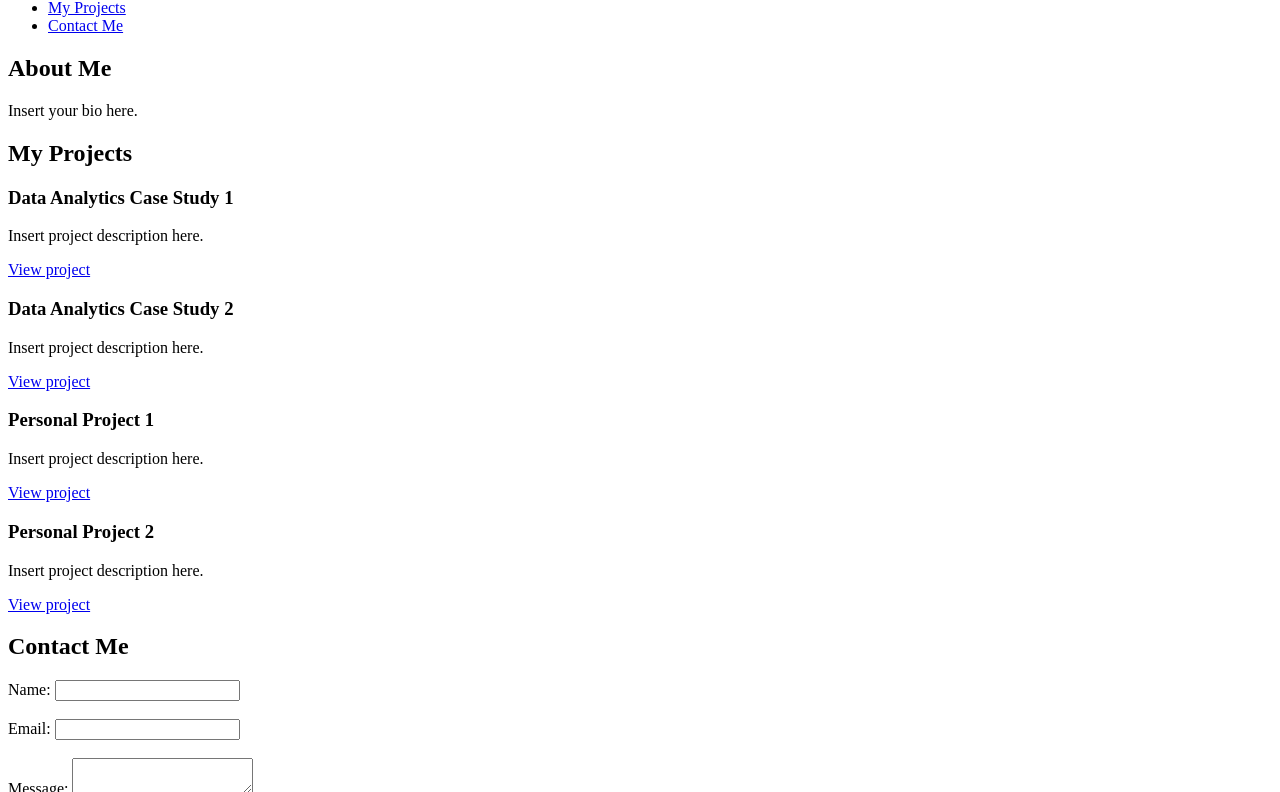
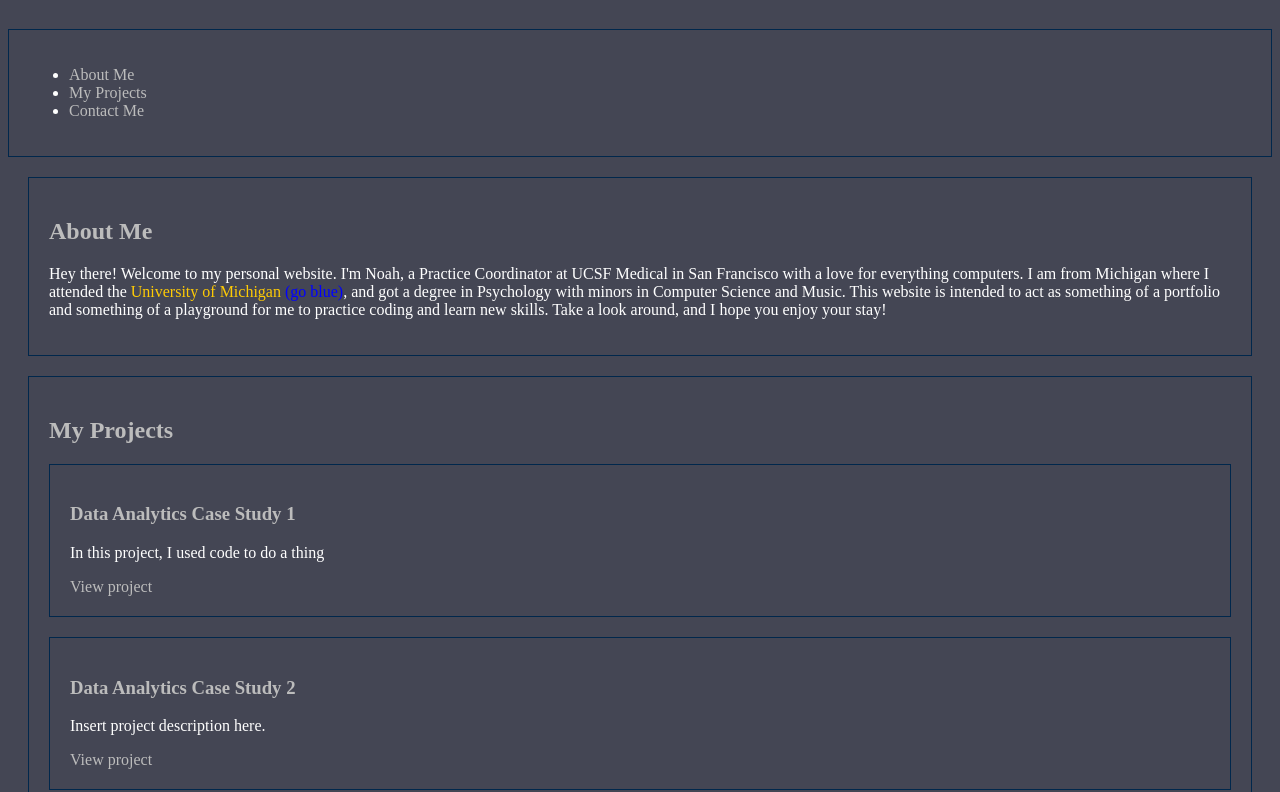
Before and after one commit to TheGingerBass/personal_website, a plain HTML site: page index.html in a window 1280 px wide. Shown: the part 99-891 px from the top of the page. Drawn offline with Linux system fonts and the light colour scheme.

Commit message:
beginnings of a website

```diff
--- a/index.html
+++ b/index.html
@@ -2,10 +2,105 @@
 <html>
   <head>
     <title>My Portfolio</title>
+    <style>
+      /* Add a background color and some padding to the header */
+      header {
+        background-color: #444654;
+        color: #fff;
+        padding: 20px;
+        text-align: center;
+      }
+      /* Add a border, some padding and a background color to the navigation menu */
+      nav {
+        border: 1px solid #00274c;
+        background-color: #444654;
+        padding: 20px;
+      }
+
+      /* Add some padding to the main content area */
+      main {
+        background-color: #444654;
+        padding: 20px;
+      }
+
+      /* Add a border and some padding to the About Me section */
+      #about {
+        background-color: #444654;
+        border: 1px solid #00274c;
+        padding: 20px;
+      }
+
+      /* Add a border and some padding to the My Projects section */
+      #projects {
+        background-color: #444654;
+        border: 1px solid #00274c;
+        padding: 20px;
+      }
+      article {
+        margin-bottom: 20px;
+  }
+
+
+      /* Add a border and some padding to the Contact Me section */
+      #contact {
+        background-color: #444654;
+        border: 1px solid #00274c;
+        padding: 20px;
+      }
+      /* Add padding between sections */
+      section {
+        margin-bottom: 20px;
+      }
+
+      /* Add some styles to the headings */
+      h1, h2, h3 {
+        color: #bcbcbc;
+      }
+
+      /* Add some styles to the links */
+      a {
+        color: #bcbcbc;
+        text-decoration: none;
+      }
+
+      /* Add some styles to the links when they are hovered over */
+      a:hover {
+        text-decoration: underline;
+      }
+
+      a[href="https://lsa.umich.edu/psych"] {
+        color: #FFCB05; /* maize */
+      }
+
+
+/*      body {
+  background: radial-gradient(circle at center, red, orange, yellow, green, blue, indigo, violet);
+  background-size: 200% 200%;
+  animation: spiraling-rainbow 10s linear infinite;
+}
+
+@keyframes spiraling-rainbow {
+  0% {background-position: 0 0;}
+  100% {background-position: 100% 100%;}
+}*/
+      body {
+        color: white;
+        background-color: #444654;
+      }
+
+      article {
+        border: 1px solid #00274c;
+        padding: 20px;
+      }
+
+
+
+    </style>
   </head>
   <body>
+
     <header>
-      <h1>Welcome to My Portfolio</h1>
+      <h1>Noah Bonello</h1>
     </header>
 
     <nav>
@@ -19,7 +114,14 @@
     <main>
       <section id="about">
         <h2>About Me</h2>
-        <p>Insert your bio here.</p>
+        <p>Hey there! Welcome to my personal website. I'm Noah, a Practice Coordinator at UCSF
+          Medical in San Francisco with a love for everything computers. I am from Michigan where
+          I attended the <a href="https://lsa.umich.edu/psych" target="_blank">University of
+            Michigan</a> <span style="color: blue">(go blue)</span></a>, and got a degree in
+            Psychology with minors in Computer Science and Music. This website is intended to
+            act as something of a portfolio and something of a playground for me to practice
+            coding and learn new skills. Take a look around, and I hope you enjoy your stay!
+        </p>
       </section>
 
       <section id="projects">
@@ -27,14 +129,14 @@
 
         <article>
           <h3>Data Analytics Case Study 1</h3>
-          <p>Insert project description here.</p>
-          <a href="#">View project</a>
+          <p>In this project, I used code to do a thing</p>
+          <a href="https://github.com/TheGingerBass/DataAnalyticsCaseStudies/tree/master/Amazon%20NLP" target="_blank">View project</a>
         </article>
 
         <article>
           <h3>Data Analytics Case Study 2</h3>
           <p>Insert project description here.</p>
-          <a href="#">View project</a>
+          <a href="https://www.youtube.com/watch?v=dQw4w9WgXcQ" target="_blank">View project</a>
         </article>
 
         <article>
```
